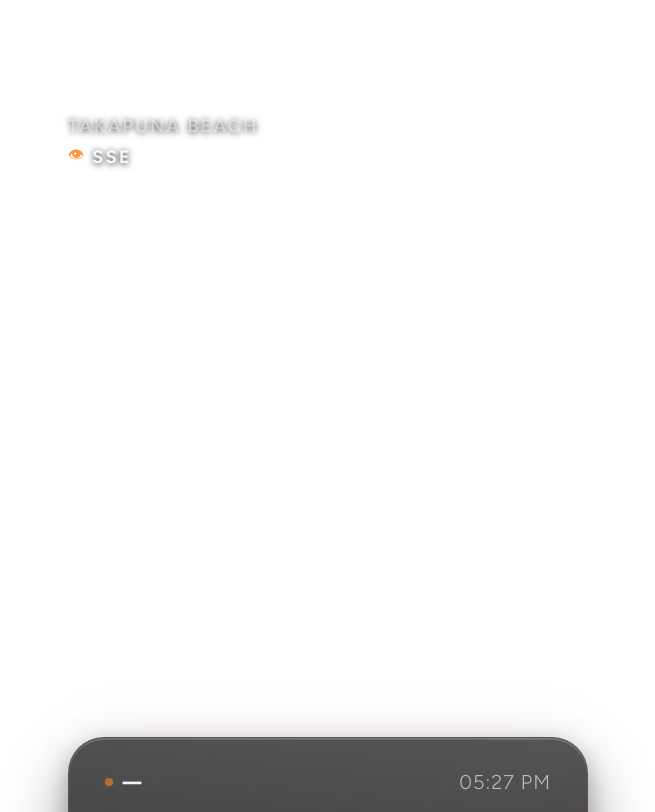
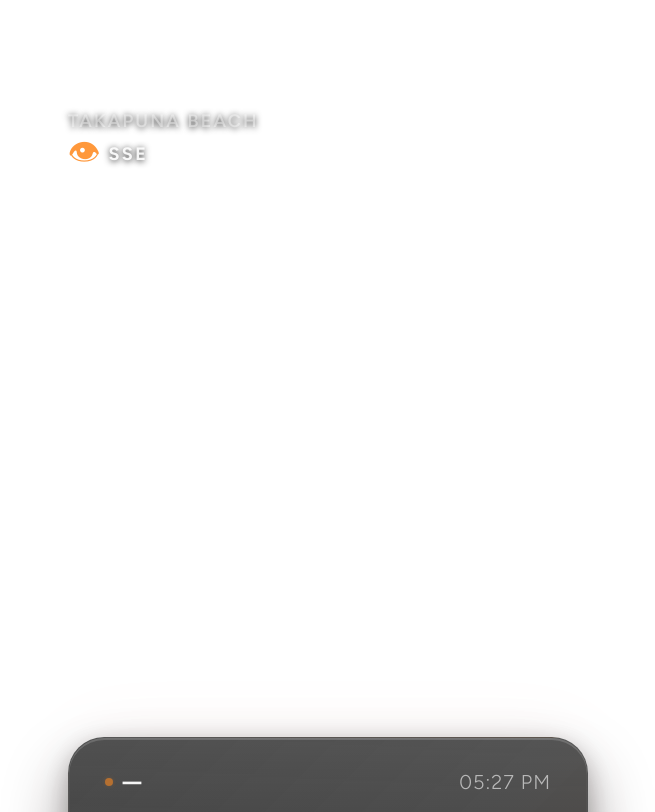
Before and after one commit to humberz/vcl-stream, a plain HTML site: page html/index.html in a window 1280 px wide. Shown: the part 840-1652 px from the top of the page, without its empty margins (52-707 px from the left). Drawn offline with Linux system fonts and the light colour scheme; no server answers.

Commit message:
Camera labels: double eye icon size, fix vertical alignment

```diff
--- a/html/index.html
+++ b/html/index.html
@@ -422,7 +422,9 @@
     }
 
     .cam-direction .cam-icon {
-      font-size: 16px;
+      font-size: 32px;
+      line-height: 1;
+      transform: translateY(-2px);
       filter: brightness(0) saturate(100%) invert(62%) sepia(76%) saturate(693%) hue-rotate(332deg) brightness(104%);
     }
 
```
